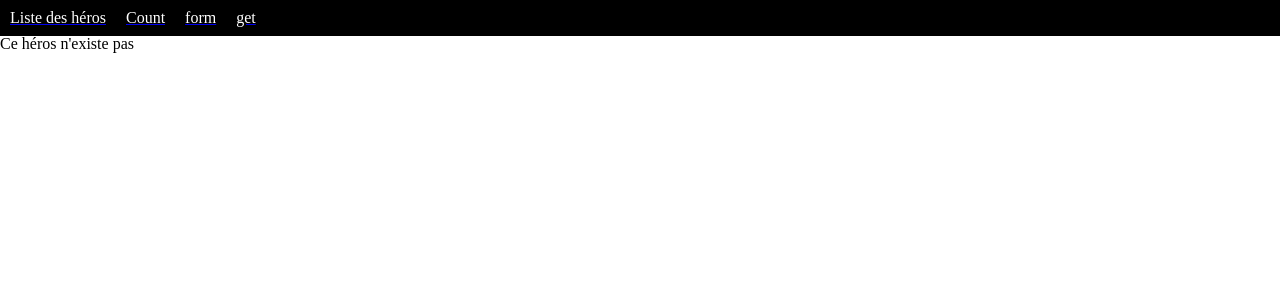
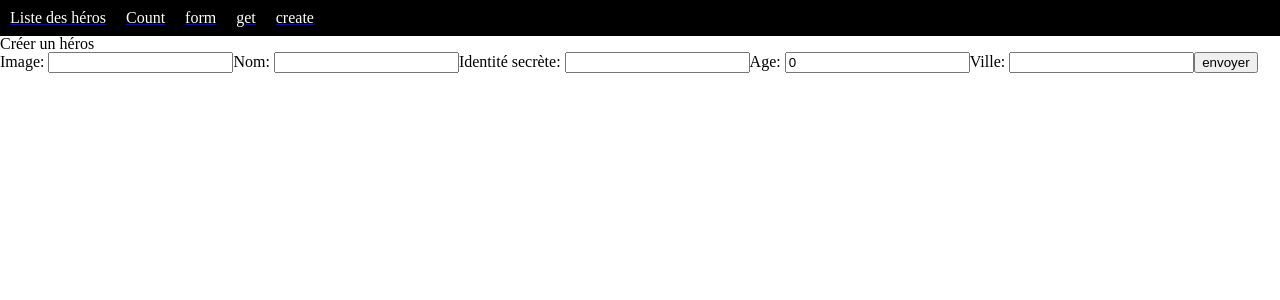
Before and after one commit to Sofianss/reacttypescript, a React (Create React App) app: page /create in a window 1280 px wide. Shown: the top 300 px of the page. Built offline with nearby package versions, Linux system fonts and the light colour scheme; no server answers.

Commit message:
tp post form

```diff
--- a/src/components/form/HerosForm.tsx
+++ b/src/components/form/HerosForm.tsx
@@ -4,7 +4,7 @@ import { useNavigate } from "react-router-dom";
 import HeroService from "../../services/HeroService";
 
 type HerosFormProps = {
-  hero: SuperHero;
+  hero?: SuperHero;
 };
 
 type Champs = {
@@ -18,24 +18,29 @@ type Form = {
   civil: Champs;
   age: Champs;
   ville: Champs;
+  image?: Champs;
 };
 
 const HerosForm: React.FC<HerosFormProps> = ({ hero }) => {
   const [form, setForm] = useState<Form>({
     name: {
-      value: hero.name,
+      value: hero?.name || "",
       isValid: true,
     },
     civil: {
-      value: hero.civil,
+      value: hero?.civil || "",
       isValid: true,
     },
     age: {
-      value: hero.age,
+      value: hero?.age || 0,
       isValid: true,
     },
     ville: {
-      value: hero.ville,
+      value: hero?.ville || "",
+      isValid: true,
+    },
+    image: {
+      value: hero?.image || "",
       isValid: true,
     },
   });
@@ -50,16 +55,41 @@ const HerosForm: React.FC<HerosFormProps> = ({ hero }) => {
 
   const soumission = (event: React.FormEvent<HTMLFormElement>) => {
     event.preventDefault();
-    hero.name = form.name.value;
-    hero.age = form.age.value;
-    hero.civil = form.civil.value;
-    hero.ville = form.ville.value;
-    HeroService.updateHero(hero).then(() => redirection(`/${hero.id}`));
+    const name: string = form.name.value;
+    const age: number = form.age.value;
+    const civil: string = form.civil.value;
+    const ville: string = form.ville.value;
+
+    if (hero) {
+      hero.name = name;
+      hero.age = age;
+      hero.civil = civil;
+      hero.ville = ville;
+      HeroService.updateHero(hero).then(() => redirection(`/${hero.id}`));
+    } else {
+      const image = form.image?.value;
+      HeroService.createHero(
+        new SuperHero(name, image, civil, age, ville)
+      ).then(() => redirection(`/`));
+    }
   };
 
   return (
     <form onSubmit={soumission}>
-      <img src={hero.image} alt={hero.name} />
+      <img src={hero?.image || ""} alt={hero?.name || ""} />
+      {!hero ? (
+        <>
+          <label htmlFor="image">Image: </label>
+          <input
+            type="text"
+            name="image"
+            value={form.image?.value}
+            onChange={editHeros}
+          />
+        </>
+      ) : (
+        <></>
+      )}
 
       <label htmlFor="name">Nom: </label>
       <input
--- a/src/components/header/Header.tsx
+++ b/src/components/header/Header.tsx
@@ -16,6 +16,9 @@ const Header: React.FC = () => {
       <Link to="/fetch">
         <h1>get</h1>
       </Link>
+      <Link to="/create">
+        <h1>create</h1>
+      </Link>
     </header>
   );
 };
--- a/src/data/db.json
+++ b/src/data/db.json
@@ -31,6 +31,30 @@
       "civil": " Cochon d'homer",
       "age": "100",
       "ville": "Springfield"
+    },
+    {
+      "id": 5,
+      "name": "GrosKachu",
+      "image": "https://cdn.pixabay.com/photo/2020/07/21/16/10/pokemon-5426712_1280.png",
+      "civil": "le meilleur pokemon ?",
+      "age": "25",
+      "ville": "sdf"
+    },
+    {
+      "name": "rebeu deter",
+      "image": "https://cdn.pixabay.com/photo/2020/09/04/07/59/character-5543218_1280.png",
+      "civil": "carapuce",
+      "age": "3",
+      "ville": "sufokia",
+      "id": 6
+    },
+    {
+      "name": "Sable Blaireau",
+      "image": "https://cdn.pixabay.com/photo/2016/12/07/05/51/pokemon-1888657_1280.png",
+      "civil": "Sablaireau",
+      "age": "42",
+      "ville": "Uldum",
+      "id": 7
     }
   ]
 }
--- a/src/models/SuperHero.ts
+++ b/src/models/SuperHero.ts
@@ -1,5 +1,5 @@
 export default class SuperHero {
-  id: number;
+  id?: number;
   name: string;
   image: string;
   civil: string;
@@ -7,14 +7,12 @@ export default class SuperHero {
   ville: string;
 
   constructor(
-    id: number,
     name: string,
     image: string,
     civil: string,
     age: number,
     ville: string
   ) {
-    this.id = id;
     this.name = name;
     this.image = image;
     this.civil = civil;
--- /dev/null
+++ b/src/pages/HerosCreate.tsx
@@ -0,0 +1,12 @@
+import HerosForm from "../components/form/HerosForm";
+
+const HerosCreate: React.FC = () => {
+  return (
+    <main>
+      <h2>Créer un héros</h2>
+      <HerosForm hero={undefined}></HerosForm>
+    </main>
+  );
+};
+
+export default HerosCreate;
--- a/src/router/router.tsx
+++ b/src/router/router.tsx
@@ -4,6 +4,7 @@ import Count from "../components/count/Count";
 import Get from "../components/fetch/Get";
 import GetId from "../components/fetch/GetId";
 import Form from "../components/form/Form";
+import HerosCreate from "../pages/HerosCreate";
 
 import HerosDetails from "../pages/HerosDetails";
 import HerosEdit from "../pages/HerosEdit";
@@ -39,6 +40,10 @@ const Router: React.FC = () => {
       path: "/edit/:id",
       element: <HerosEdit />,
     },
+    {
+      path: "/create",
+      element: <HerosCreate />,
+    },
   ];
   return <>{useRoutes(routes)}</>;
 };
--- a/src/services/HeroService.ts
+++ b/src/services/HeroService.ts
@@ -26,11 +26,21 @@ export default class HeroService {
       .catch((error) => this.error(error));
   }
 
+  public static async createHero(hero: SuperHero): Promise<SuperHero> {
+    return fetch(`http://localhost:3004/superHeros/`, {
+      method: "POST",
+      body: JSON.stringify(hero),
+      headers: { "content-type": "application/json" },
+    })
+      .then((response) => response.json())
+      .catch((error) => this.error(error));
+  }
+
   private static isEmpty(data: Object): boolean {
     return Object.keys(data).length === 0;
   }
 
   private static error(error: Error): void {
-    console.log(error);
+    console.error(error);
   }
 }
```
Also changed, not shown: db.json (deleted, +0 -19 lines).
